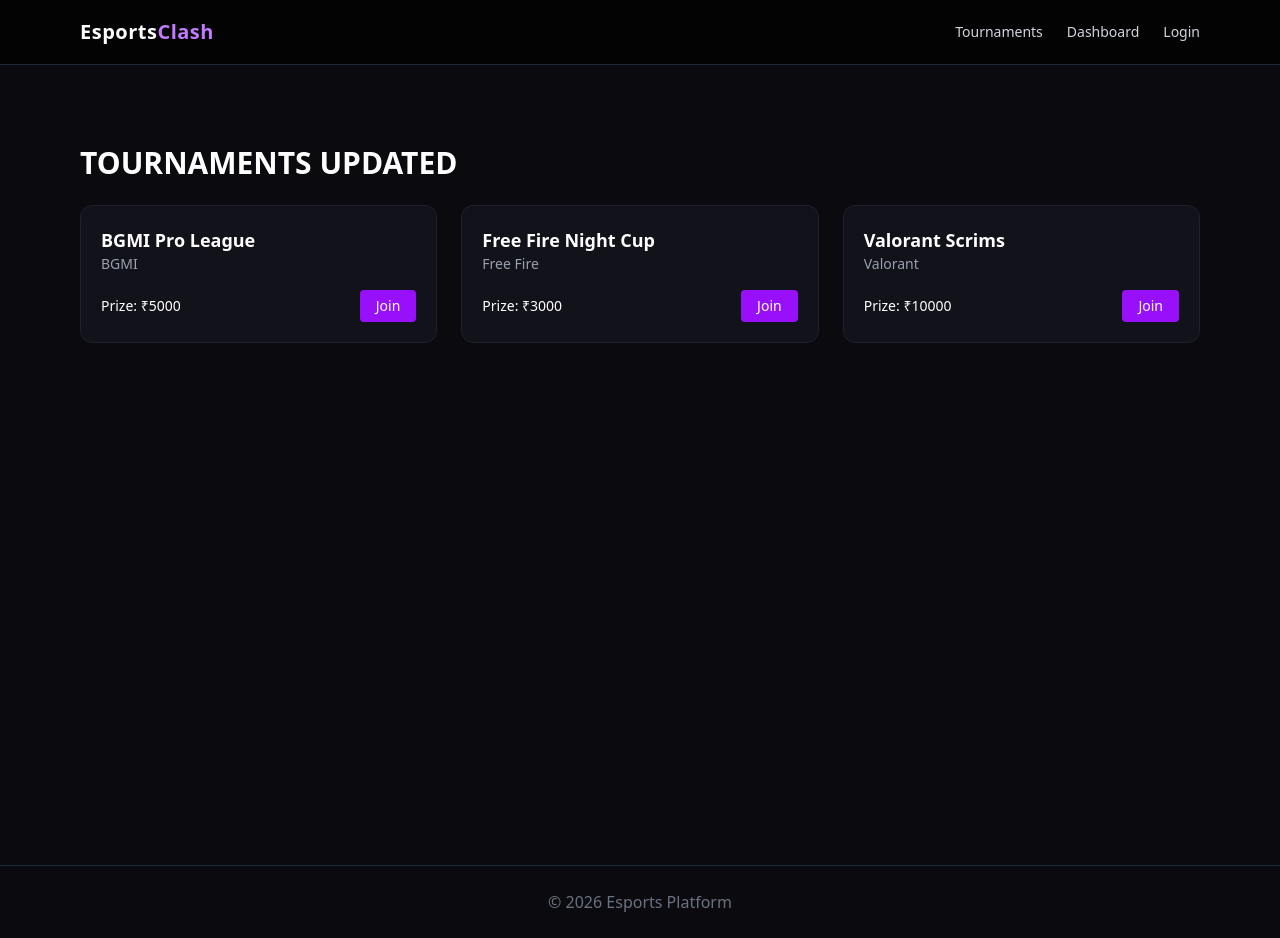
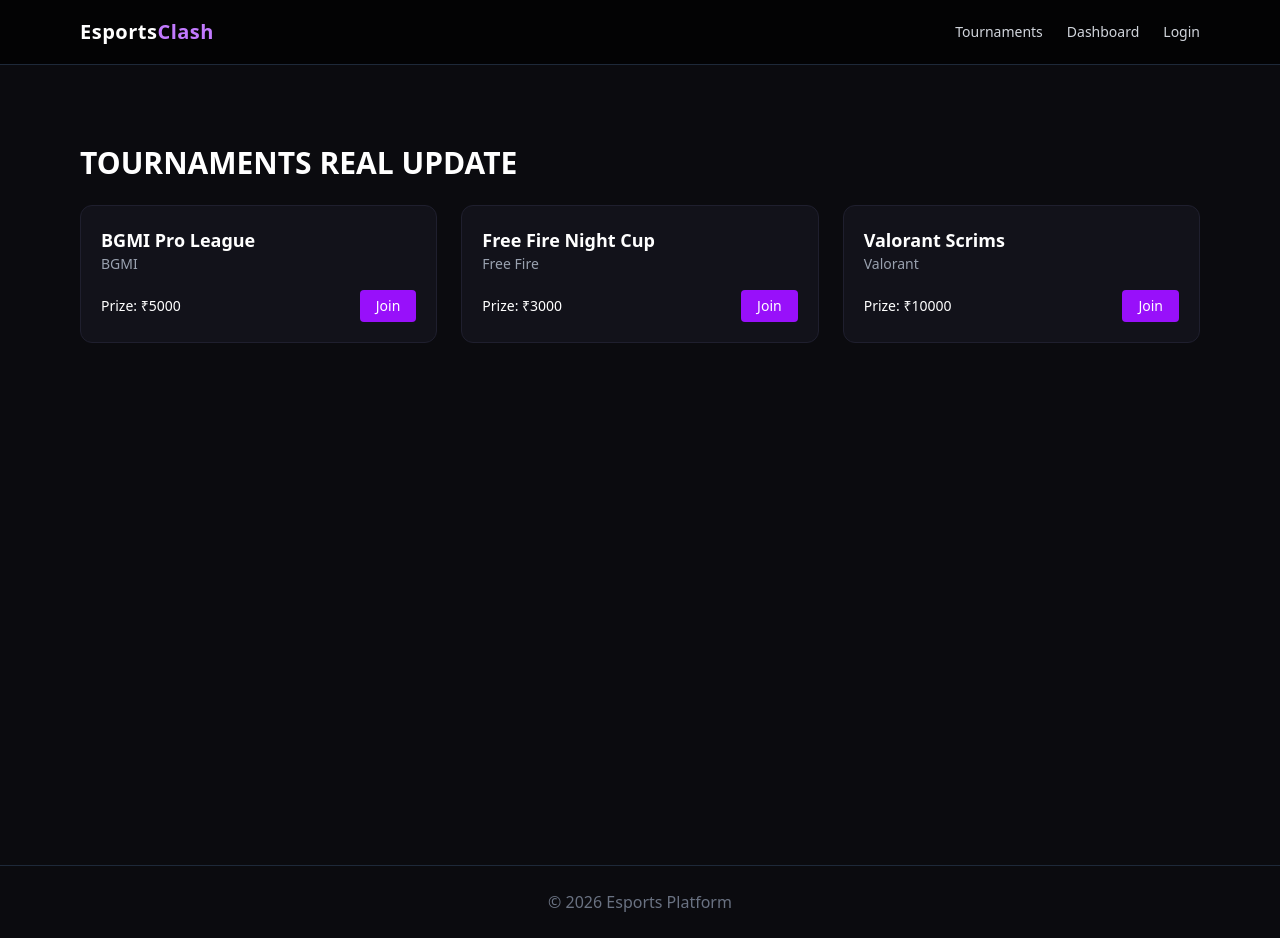
Before and after one commit to sakshamchaudhary1027/esportsclash, a Next.js app: page /tournaments in a window 1280 px wide. Built offline with nearby package versions, Linux system fonts and the light colour scheme.

Commit message:
real tournaments update

```diff
--- a/app/tournaments/page.tsx
+++ b/app/tournaments/page.tsx
@@ -24,7 +24,7 @@
 export default function TournamentsPage() {
   return (
     <div className="max-w-6xl mx-auto px-4 py-10">
-<h1 className="text-3xl font-bold mb-6">TOURNAMENTS UPDATED</h1>
+<h1 className="text-3xl font-bold mb-6">TOURNAMENTS REAL UPDATE</h1>
 
       <div className="grid grid-cols-1 sm:grid-cols-2 md:grid-cols-3 gap-6">
         {tournaments.map((t) => (
```
